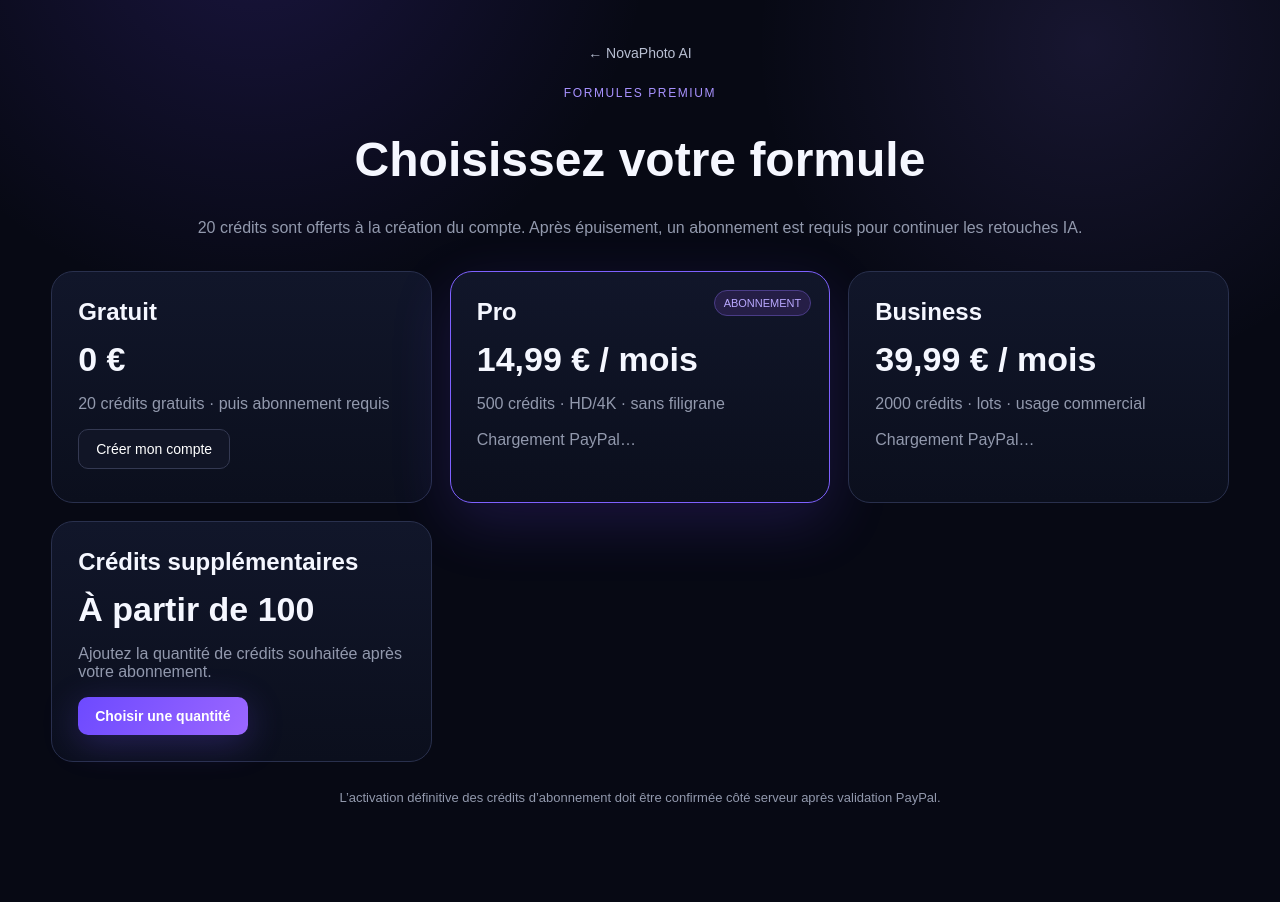
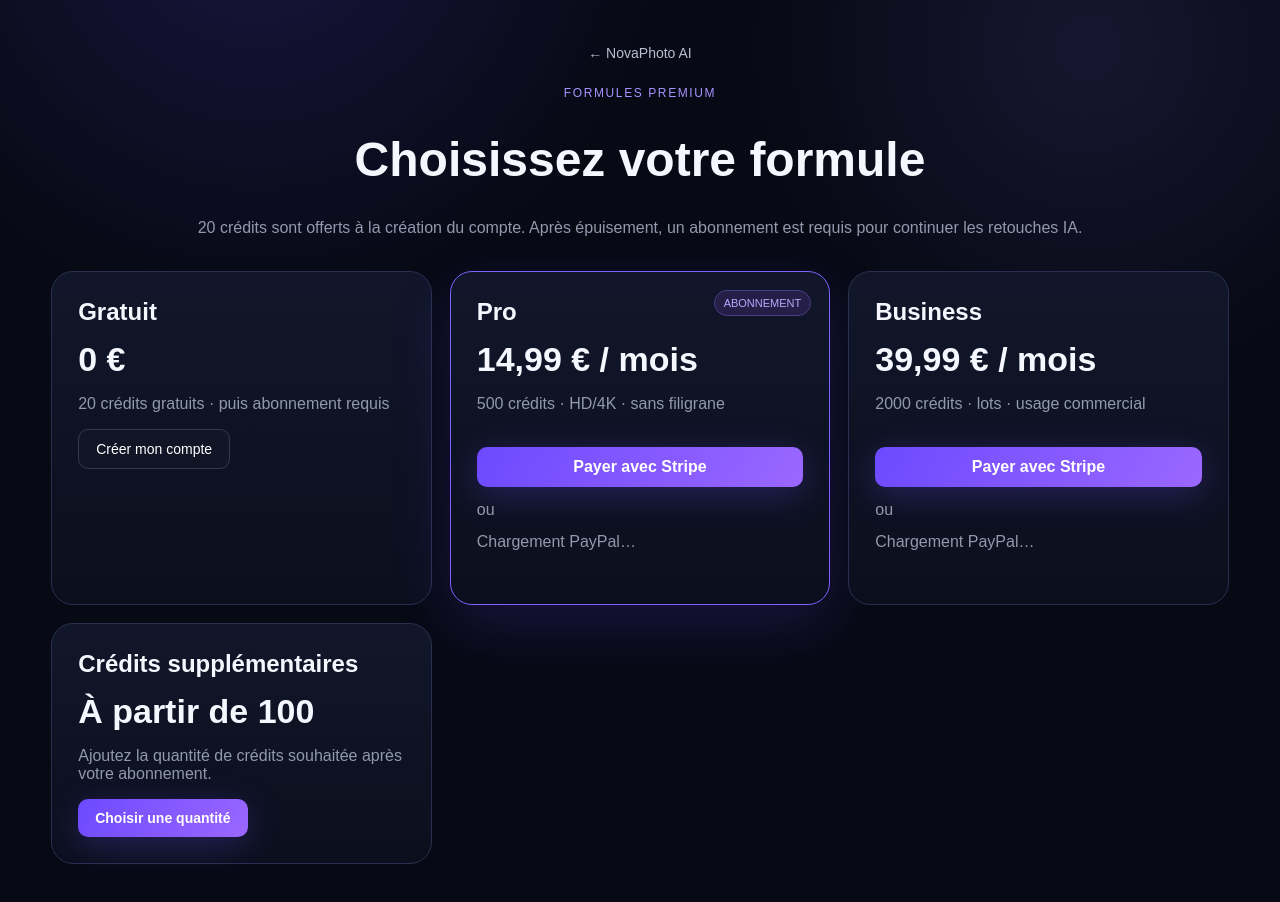
Before and after one commit to jonascalvert/novaphoto-ai, a Next.js app: page /pricing in a window 1280 px wide. Shown: the top 902 px of the page. Built offline with nearby package versions, Linux system fonts and the light colour scheme; no server answers.

Commit message:
Add live Stripe subscription checkout

```diff
--- a/app/pricing/page.tsx
+++ b/app/pricing/page.tsx
@@ -3,8 +3,19 @@
 declare global{interface Window{paypal:any}}
 const PRO_PLAN_ID='P-63334247292105943NK7HFEA';
 const BUSINESS_PLAN_ID='P-4L2953720M985443GNK7HHXY';
+const STRIPE_PRO='https://buy.stripe.com/9B6bJ04ev6CCezzdR9awo00';
+const STRIPE_BUSINESS='https://buy.stripe.com/6oUdR8eT90eegHH5kDawo01';
+
 export default function Pricing(){
  const [ready,setReady]=useState(false),[msg,setMsg]=useState('');
+ async function goStripe(base:string){
+  const {data:{user}}=await supabase.auth.getUser();
+  if(!user){location.href='/login?next=/pricing';return}
+  const u=new URL(base);
+  u.searchParams.set('client_reference_id',user.id);
+  if(user.email)u.searchParams.set('prefilled_email',user.email);
+  location.href=u.toString();
+ }
  useEffect(()=>{if(!ready||!window.paypal)return;
  const renderPlan=(containerId:string,planId:string,planKey:string,color:string,quantity?:number)=>{
   const el=document.getElementById(containerId);if(!el||el.dataset.rendered)return;el.dataset.rendered='1';
@@ -32,11 +43,10 @@
   <p style={{color:'#9299ad'}}>20 crédits sont offerts à la création du compte. Après épuisement, un abonnement est requis pour continuer les retouches IA.</p>
   <div className="pricing-grid">
    <article className="price-card"><h2>Gratuit</h2><div className="price">0 €</div><p>20 crédits gratuits · puis abonnement requis</p><Link href="/login"><button>Créer mon compte</button></Link></article>
-   <article className="price-card featured"><span className="plan-badge">ABONNEMENT</span><h2>Pro</h2><div className="price">14,99 € / mois</div><p>500 crédits · HD/4K · sans filigrane</p><div id="paypal-pro-subscription" style={{minHeight:45,marginTop:18}}><span style={{color:'#9299ad'}}>Chargement PayPal…</span></div></article>
-   <article className="price-card"><h2>Business</h2><div className="price">39,99 € / mois</div><p>2000 crédits · lots · usage commercial</p><div id="paypal-business-subscription" style={{minHeight:45,marginTop:18}}><span style={{color:'#9299ad'}}>Chargement PayPal…</span></div></article>
+   <article className="price-card featured"><span className="plan-badge">ABONNEMENT</span><h2>Pro</h2><div className="price">14,99 € / mois</div><p>500 crédits · HD/4K · sans filigrane</p><button className="primary" style={{width:'100%',justifyContent:'center',marginTop:18}} onClick={()=>goStripe(STRIPE_PRO)}>Payer avec Stripe</button><div style={{margin:'14px 0',color:'#9299ad'}}>ou</div><div id="paypal-pro-subscription" style={{minHeight:45}}><span style={{color:'#9299ad'}}>Chargement PayPal…</span></div></article>
+   <article className="price-card"><h2>Business</h2><div className="price">39,99 € / mois</div><p>2000 crédits · lots · usage commercial</p><button className="primary" style={{width:'100%',justifyContent:'center',marginTop:18}} onClick={()=>goStripe(STRIPE_BUSINESS)}>Payer avec Stripe</button><div style={{margin:'14px 0',color:'#9299ad'}}>ou</div><div id="paypal-business-subscription" style={{minHeight:45}}><span style={{color:'#9299ad'}}>Chargement PayPal…</span></div></article>
    <article className="price-card"><h2>Crédits supplémentaires</h2><div className="price">À partir de 100</div><p>Ajoutez la quantité de crédits souhaitée après votre abonnement.</p><Link href="/credits"><button className="primary">Choisir une quantité</button></Link></article>
   </div>
   {msg&&<div className="auth-msg" style={{maxWidth:700,margin:'24px auto 0'}}>{msg}</div>}
-  <p style={{marginTop:28,color:'#9299ad',fontSize:13}}>L’activation définitive des crédits d’abonnement doit être confirmée côté serveur après validation PayPal.</p>
  </main>
 }
```
